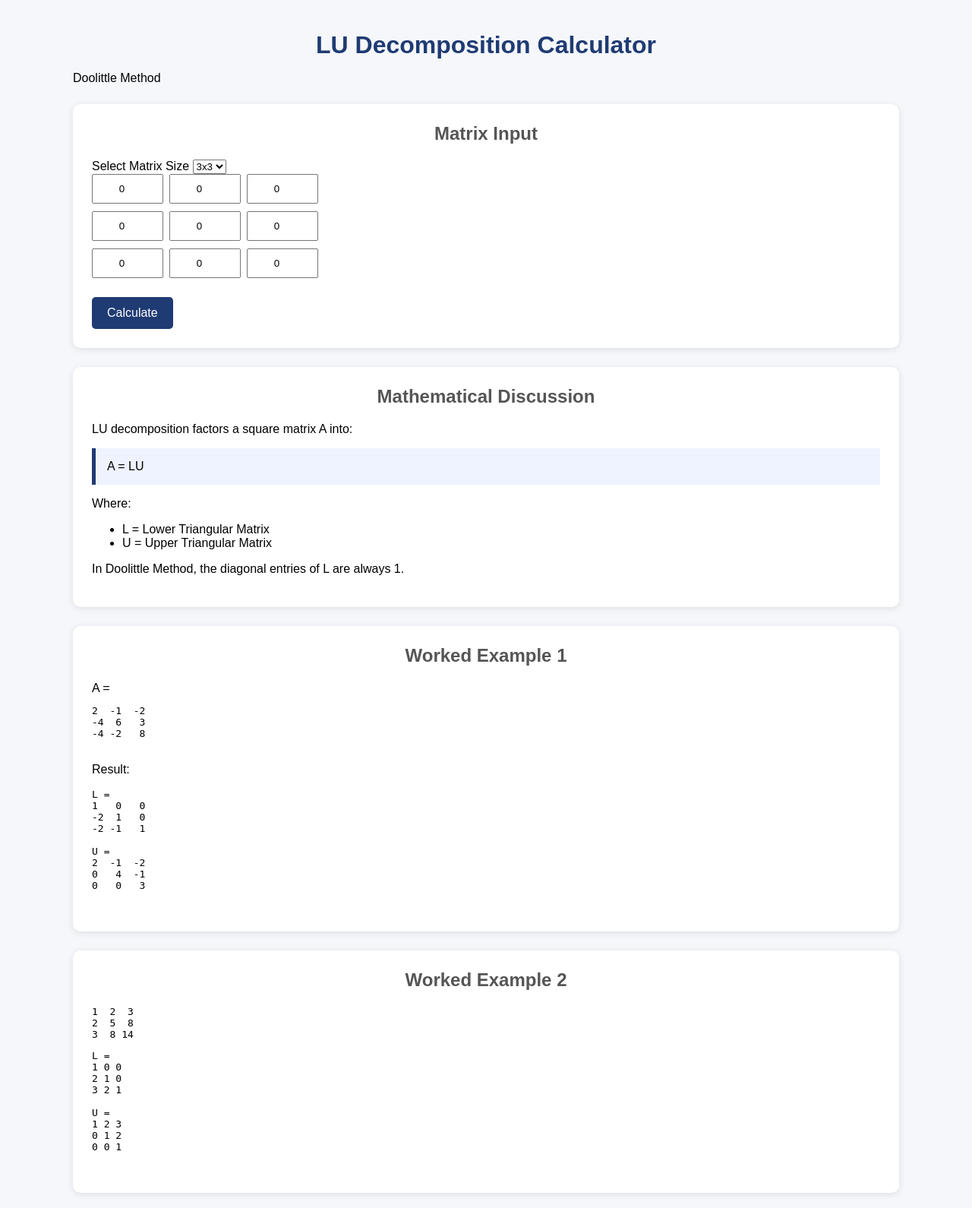
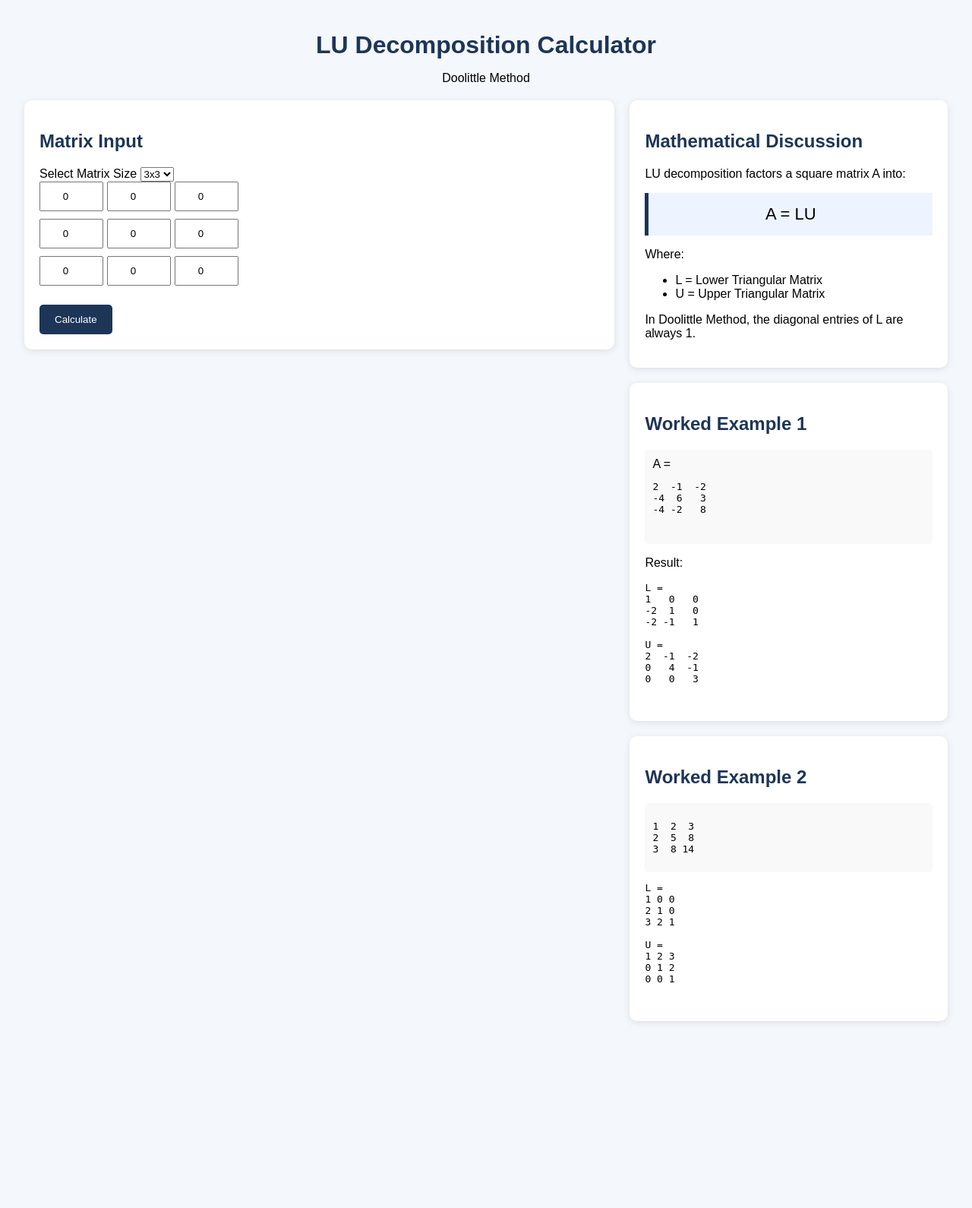
Before and after one commit to ranariomarc-wq/LU_Decomposition_Project, a Flask app: page / in a window 1280 px wide. Shown: the whole page at 76% size. After the commit the page ends 1346 px from the top, so only its background shows below. Run offline with Flask 3, Linux system fonts and the light colour scheme.

Commit message:
Update style.css

```diff
--- a/static/style.css
+++ b/static/style.css
@@ -1,99 +1,142 @@
 body {
+
+    margin: 0;
     font-family: Arial, sans-serif;
-    background: #f5f7fb;
-    margin: 0;
-    padding: 0;
+    background: #f4f7fb;
 }
 
 .container {
-    width: 85%;
+
+    width: 95%;
     margin: auto;
     padding: 20px;
 }
 
-h1 {
+.top-title {
+
     text-align: center;
-    color: #1f3b73;
+    margin-bottom: 20px;
+}
+
+.top-title h1 {
+
+    color: #1d3557;
     margin-bottom: 5px;
 }
 
-h2 {
-    text-align: center;
-    color: #555;
-    margin-top: 0;
+.layout {
+
+    display: flex;
+    gap: 20px;
+}
+
+.left-panel {
+
+    width: 65%;
+}
+
+.right-panel {
+
+    width: 35%;
 }
 
 .card {
+
     background: white;
-    padding: 25px;
-    margin-top: 25px;
+    padding: 20px;
     border-radius: 10px;
+    margin-bottom: 20px;
     box-shadow: 0px 2px 10px rgba(0,0,0,0.1);
 }
 
-h3 {
-    color: #1f3b73;
-}
+h2 {
 
-.formula {
-    background: #eef3ff;
-    padding: 15px;
-    border-left: 5px solid #1f3b73;
-    margin: 15px 0;
-}
-
-.matrix {
-    background: #f9f9f9;
-    padding: 12px;
-    border-radius: 6px;
-    margin-top: 10px;
-    font-family: monospace;
+    color: #1d3557;
 }
 
 .matrix-row {
+
     margin-bottom: 10px;
 }
 
 .matrix-row input {
-    width: 70px;
+
+    width: 60px;
     padding: 10px;
-    margin-right: 8px;
+    margin-right: 5px;
     text-align: center;
 }
 
 button {
+
     margin-top: 15px;
     padding: 12px 20px;
     border: none;
-    background: #1f3b73;
+    background: #1d3557;
     color: white;
     border-radius: 5px;
     cursor: pointer;
-    font-size: 16px;
 }
 
 button:hover {
-    background: #16305f;
+
+    background: #16324f;
 }
 
 table {
+
     border-collapse: collapse;
     margin-top: 15px;
 }
 
 table td {
+
     border: 1px solid #ccc;
-    padding: 10px;
+    padding: 12px;
+    width: 60px;
     text-align: center;
-    width: 70px;
 }
 
-.results {
-    margin-top: 25px;
+.formula {
+
+    background: #eef4ff;
+    padding: 15px;
+    text-align: center;
+    font-size: 22px;
+    margin: 15px 0;
+    border-left: 5px solid #1d3557;
+}
+
+.steps {
+
+    max-height: 400px;
+    overflow-y: auto;
+    background: #f8f9fa;
+    padding: 10px;
+}
+
+.steps p {
+
+    margin: 8px 0;
+    font-family: monospace;
+}
+
+.matrix-box {
+
+    background: #f9f9f9;
+    padding: 10px;
+    border-radius: 5px;
+}
+
+pre {
+
+    font-family: monospace;
 }
 
 .error {
-    margin-top: 20px;
-    color: red;
-    font-weight: bold;
+
+    background: #ffd6d6;
+    padding: 10px;
+    border-radius: 5px;
+    color: darkred;
 }
```
